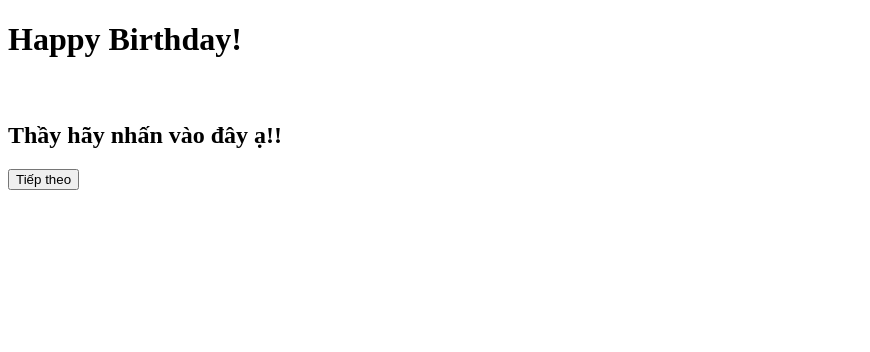
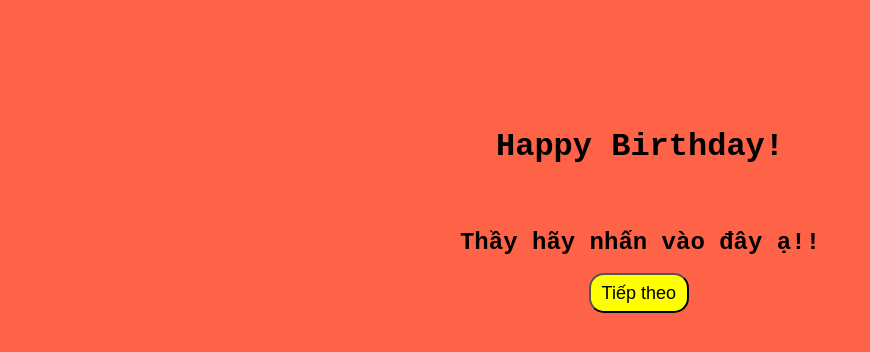
Before and after one commit to HDuong1803/HappyBirthDay, a plain HTML site: page index.html in a window 1280 px wide. Shown: the whole page, without its empty margins (0-870 px from the left). Drawn offline with Linux system fonts and the light colour scheme.

Commit message:
Update index.html

```diff
--- a/index.html
+++ b/index.html
@@ -4,10 +4,10 @@
   <meta charset="UTF-8">
   <meta http-equiv="X-UA-Compatible" content="IE=edge">
   <meta name="viewport" content="width=device-width, initial-scale=1.0">
-  <link rel="stylesheet" media="(min-width: 671px)" src="/assets/css/pc.css">
-  <link rel="stylesheet" media="(max-width: 670px)" src="/assets/css/style.css">
-  <link rel="stylesheet" src="/assets/font,icon/fontawesome-free-6.0.0-beta2-web/css/all.css">
-  <link rel="shortcut icon" src="/assets/img/birthday.jpg" type="image/x-icon">
+  <link rel="stylesheet" media="(min-width: 671px)" href="/assets/css/pc.css">
+  <link rel="stylesheet" media="(max-width: 670px)" href="/assets/css/style.css">
+  <link rel="stylesheet" href="/assets/font,icon/fontawesome-free-6.0.0-beta2-web/css/all.css">
+  <link rel="shortcut icon" href="/assets/img/birthday.jpg" type="image/x-icon">
   <title>Birthday Teacher Lam</title>
 </head>
 <body>
```
